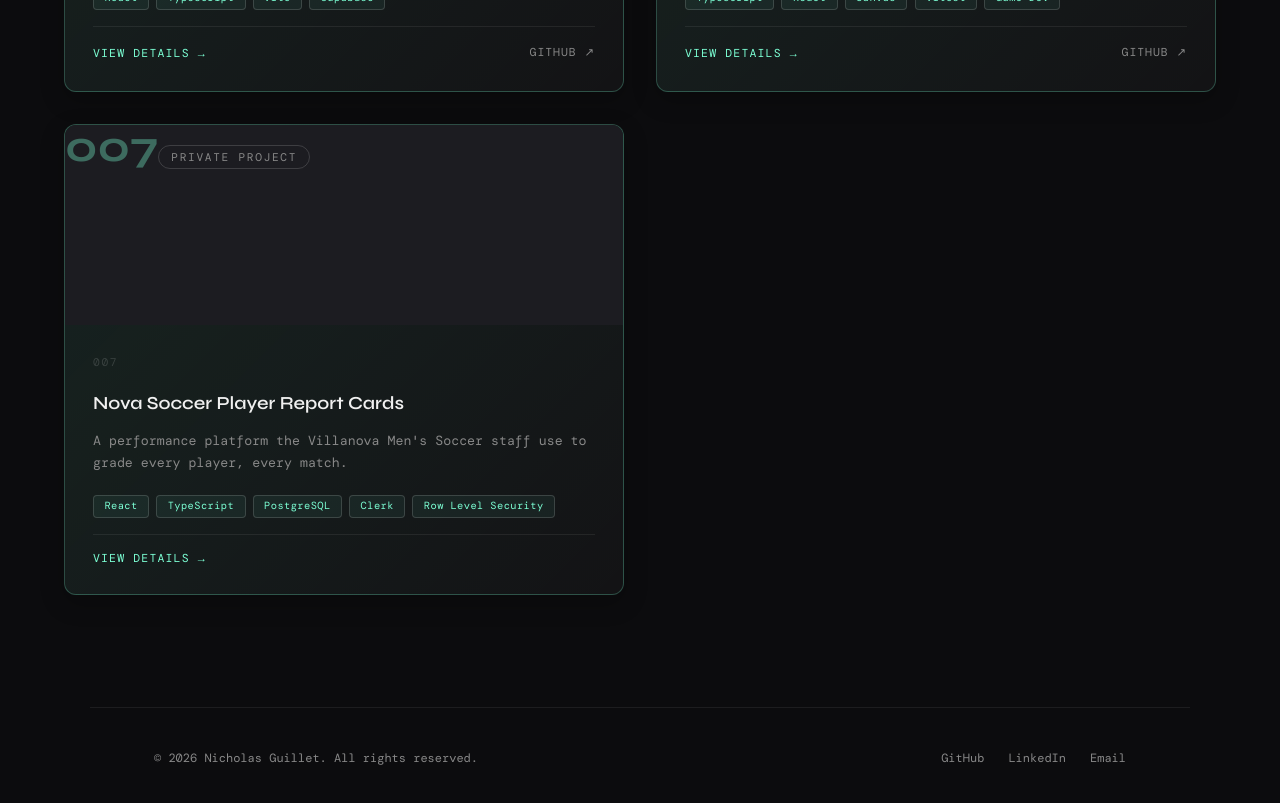
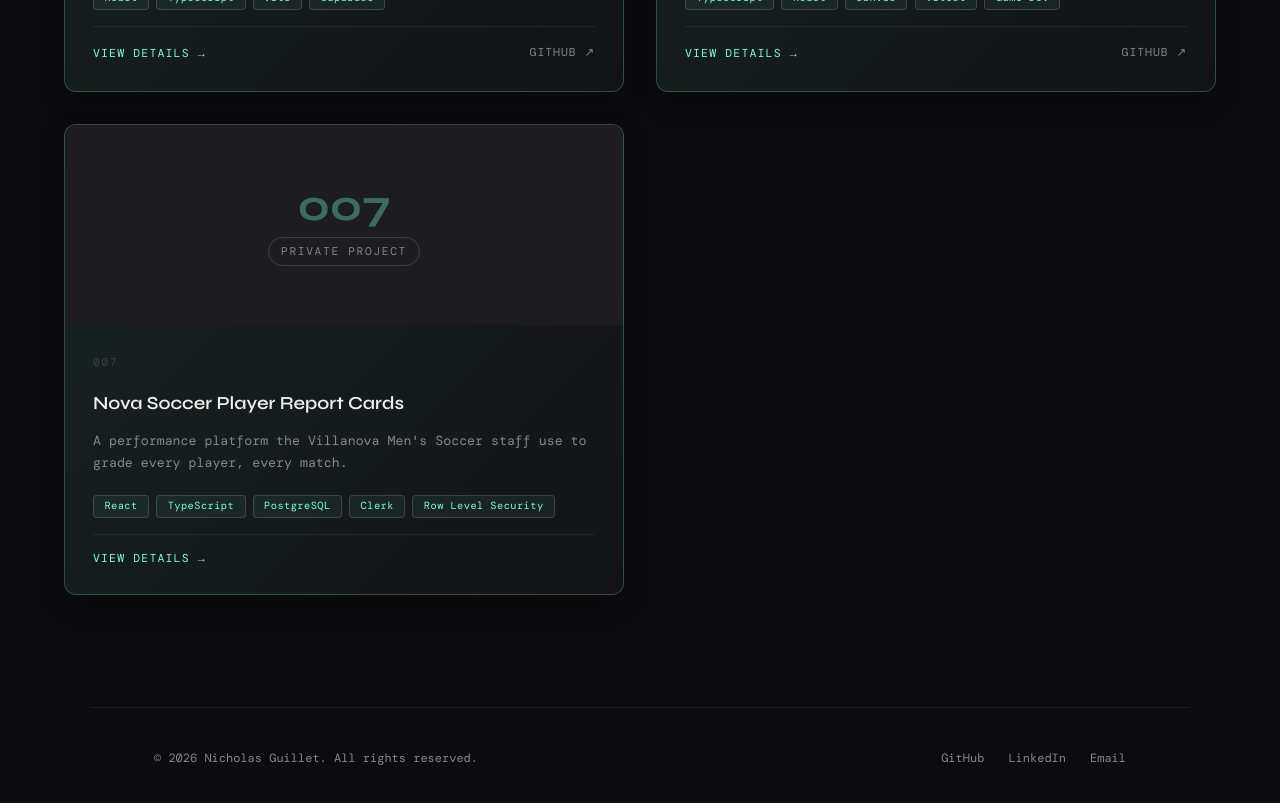
Before and after one commit to nguillet23/GuilletPersonalWebsite, a React (Vite) app: page /GuilletPersonalWebsite/projects in a window 1280 px wide. Shown: the part 1660-2463 px from the top of the page. Built offline with nearby package versions, Linux system fonts and the light colour scheme.

Commit message:
fix: center private-project placeholder content
The card's .image class sets display: block, which overrode the placeholder's flex layout. The content now sits in an inner flex wrapper.

```diff
--- a/src/components/projects/ProjectImage.module.css
+++ b/src/components/projects/ProjectImage.module.css
@@ -1,14 +1,19 @@
 .placeholder {
+  background-color: var(--surface2);
+  background-image:
+    linear-gradient(rgba(124, 255, 212, 0.06) 1px, transparent 1px),
+    linear-gradient(90deg, rgba(124, 255, 212, 0.06) 1px, transparent 1px);
+  background-size: 24px 24px;
+}
+
+.inner {
+  /* The parent's sizing class (e.g. display: block) can't affect this layout. */
   display: flex;
   flex-direction: column;
   align-items: center;
   justify-content: center;
   gap: 0.6rem;
-  background-color: var(--surface2);
-  background-image:
-    linear-gradient(rgba(124, 255, 212, 0.06) 1px, transparent 1px),
-    linear-gradient(90deg, rgba(124, 255, 212, 0.06) 1px, transparent 1px);
-  background-size: 24px 24px;
+  height: 100%;
 }
 
 .num {
--- a/src/components/projects/ProjectImage.tsx
+++ b/src/components/projects/ProjectImage.tsx
@@ -20,8 +20,10 @@ export function ProjectImage({ project, className }: ProjectImageProps) {
       role="img"
       aria-label={`${project.title}: private project, no image`}
     >
-      <span className={styles.num}>{project.num}</span>
-      <span className={styles.label}>Private project</span>
+      <div className={styles.inner}>
+        <span className={styles.num}>{project.num}</span>
+        <span className={styles.label}>Private project</span>
+      </div>
     </div>
   );
 }
```
